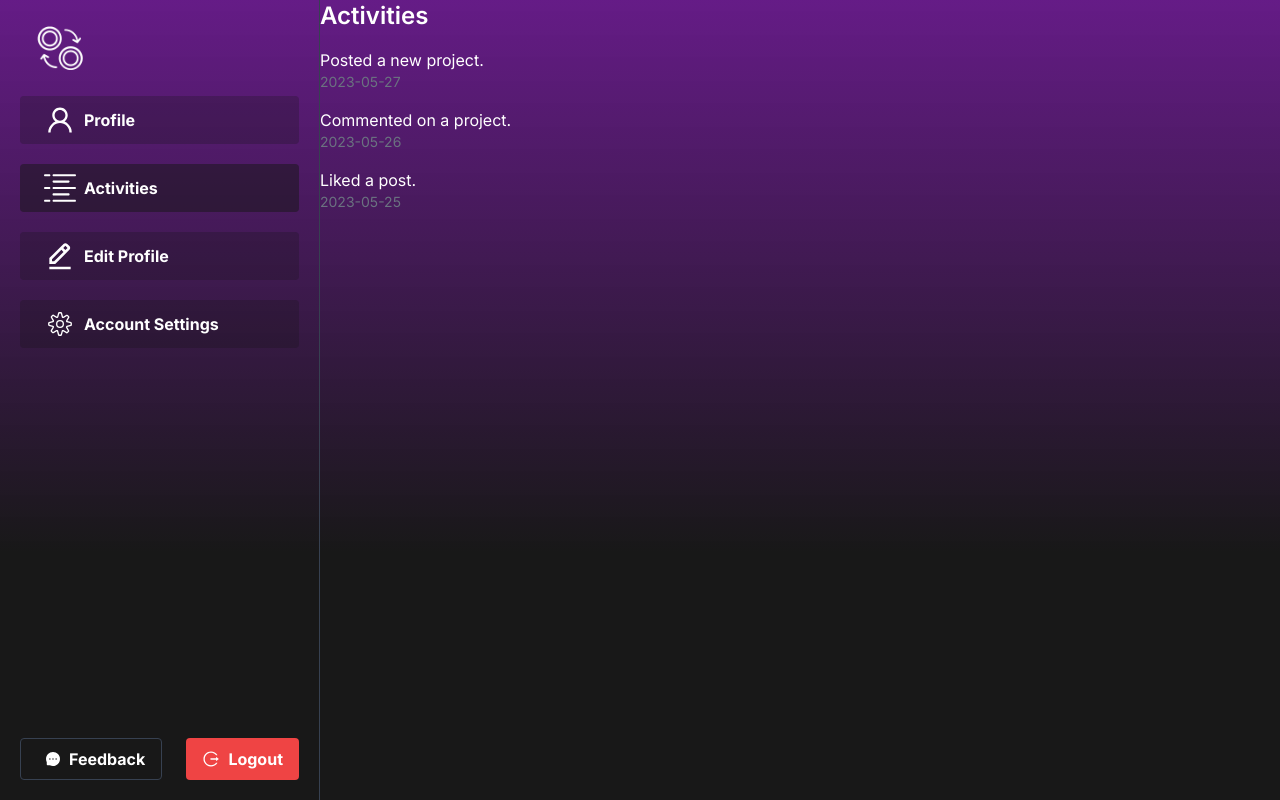
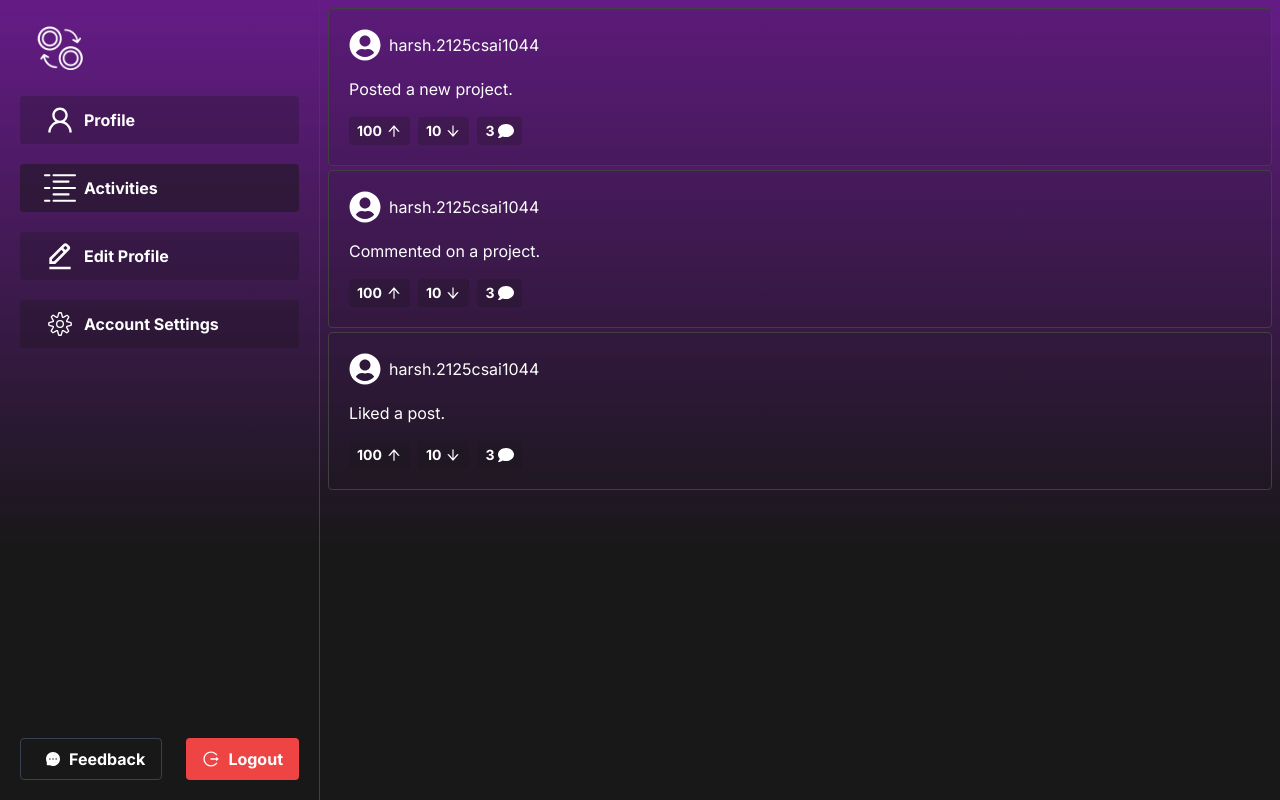
Before and after one commit to the-nexus-point/nexus-next.js, a Next.js app: page /user/activities in a window 1280 px wide. Built offline with nearby package versions, Linux system fonts and the light colour scheme.

Commit message:
Activities UI complete

```diff
--- a/src/components/Activities.jsx
+++ b/src/components/Activities.jsx
@@ -1,23 +1,24 @@
 import React from "react";
 import UserContainer from "./shared/UserContainer";
+import Post from "./shared/Post";
 
 const Activities = () => {
   const activities = [
     {
       id: 1,
-      type: "post",
+      username: "harsh.2125csai1044",
       content: "Posted a new project.",
       date: "2023-05-27",
     },
     {
       id: 2,
-      type: "comment",
+      username: "harsh.2125csai1044",
       content: "Commented on a project.",
       date: "2023-05-26",
     },
     {
       id: 3,
-      type: "like",
+      username: "harsh.2125csai1044",
       content: "Liked a post.",
       date: "2023-05-25",
     },
@@ -26,16 +27,14 @@ const Activities = () => {
 
   return (
     <UserContainer activeRoute="activities">
-      <div className="w-3/4 flex flex-col overflow-y-auto">
-        <h1 className="text-2xl font-semibold mb-4">Activities</h1>
-        <ul className="space-y-4">
+      <div className="w-3/4 flex flex-col overflow-y-auto p-2 space-y-1">
           {activities.map((activity) => (
-            <li key={activity.id}>
-              <p>{activity.content}</p>
-              <p className="text-gray-500 text-sm">{activity.date}</p>
-            </li>
+            <Post
+              key={activity.id}
+              username={activity.username}
+              content={activity.content}
+            />
           ))}
-        </ul>
       </div>
     </UserContainer>
   );
--- a/src/components/shared/Post.jsx
+++ b/src/components/shared/Post.jsx
@@ -1,7 +1,5 @@
 import {
   FaUserCircle,
-  FaArrowUp,
-  FaArrowDown,
   FaComment,
 } from "react-icons/fa";
 import { AiOutlineArrowDown, AiOutlineArrowUp } from "react-icons/ai";
```
